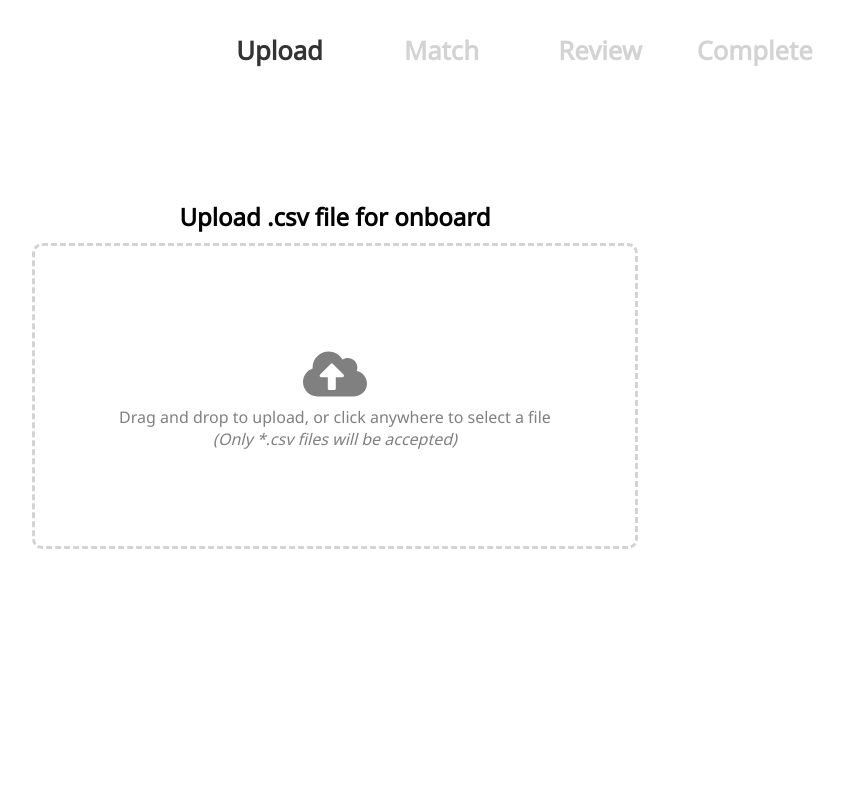
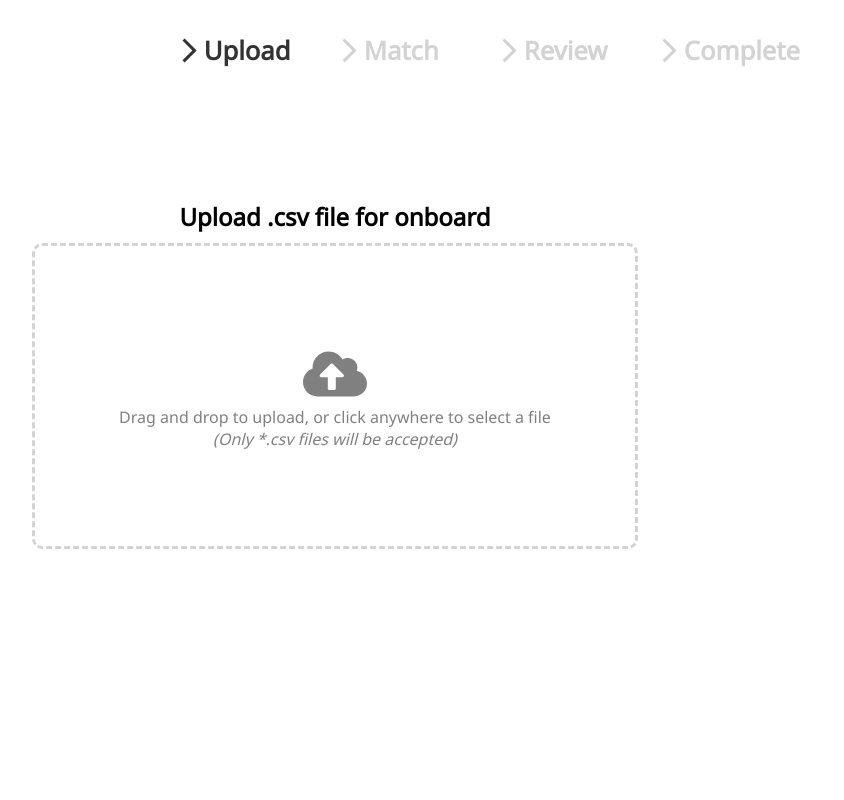
Before and after one commit to asendice/oneclick, a React (Create React App) app: page / in a window 1280 px wide. Shown: the top 800 px of the page, without its empty margins (305-1149 px from the left). Built offline with nearby package versions, Linux system fonts and the light colour scheme; data requests are answered from the project's data file.

Commit message:
progress ui refactor

```diff
--- a/src/components/Progress.js
+++ b/src/components/Progress.js
@@ -1,5 +1,6 @@
 import React from "react";
 import { FaCheckCircle } from "react-icons/fa";
+import { MdArrowForwardIos } from "react-icons/md";
 import "../css/Progress.css";
 
 const Progress = ({ frame }) => {
@@ -12,13 +13,15 @@ const Progress = ({ frame }) => {
       {progressHeaders.map((header, index) => {
         return (
           <div key={index} className="progress-item">
-            <FaCheckCircle
-              className="check-icon"
-              style={{
-                color:
-                  index < progressHeaders.indexOf(frame) ? "#4BB543" : "#fff",
-              }}
-            />
+            {index < progressHeaders.indexOf(frame) ? (
+              <FaCheckCircle className="check-icon" />
+            ) : (
+              <MdArrowForwardIos
+                className="progress-arrow"
+                style={{ color: frame === header ? "#333" : "#d3d3d3" }}
+              />
+            )}
+
             <h3
               style={{
                 color:
--- a/src/css/Progress.css
+++ b/src/css/Progress.css
@@ -9,8 +9,9 @@
   width: 160px;
   display: flex;
   align-items: center;
-  justify-content: space-evenly;
+  justify-content: flex-start;
   color: grey;
+  /* background-color: pink  */
 }
 
 .progress-item h3 {
@@ -18,14 +19,13 @@
 }
 .progress-arrow {
   font-size: 1.8rem;
+  color: #d3d3d3;
 }
-.completed {
-  color: #4BB543;
-}
+
 .invis {
   color: #fff;
 }
 .check-icon {
-  margin-right: 5px;
   font-size: 2rem;
+  color: #4BB543;
 }
```
